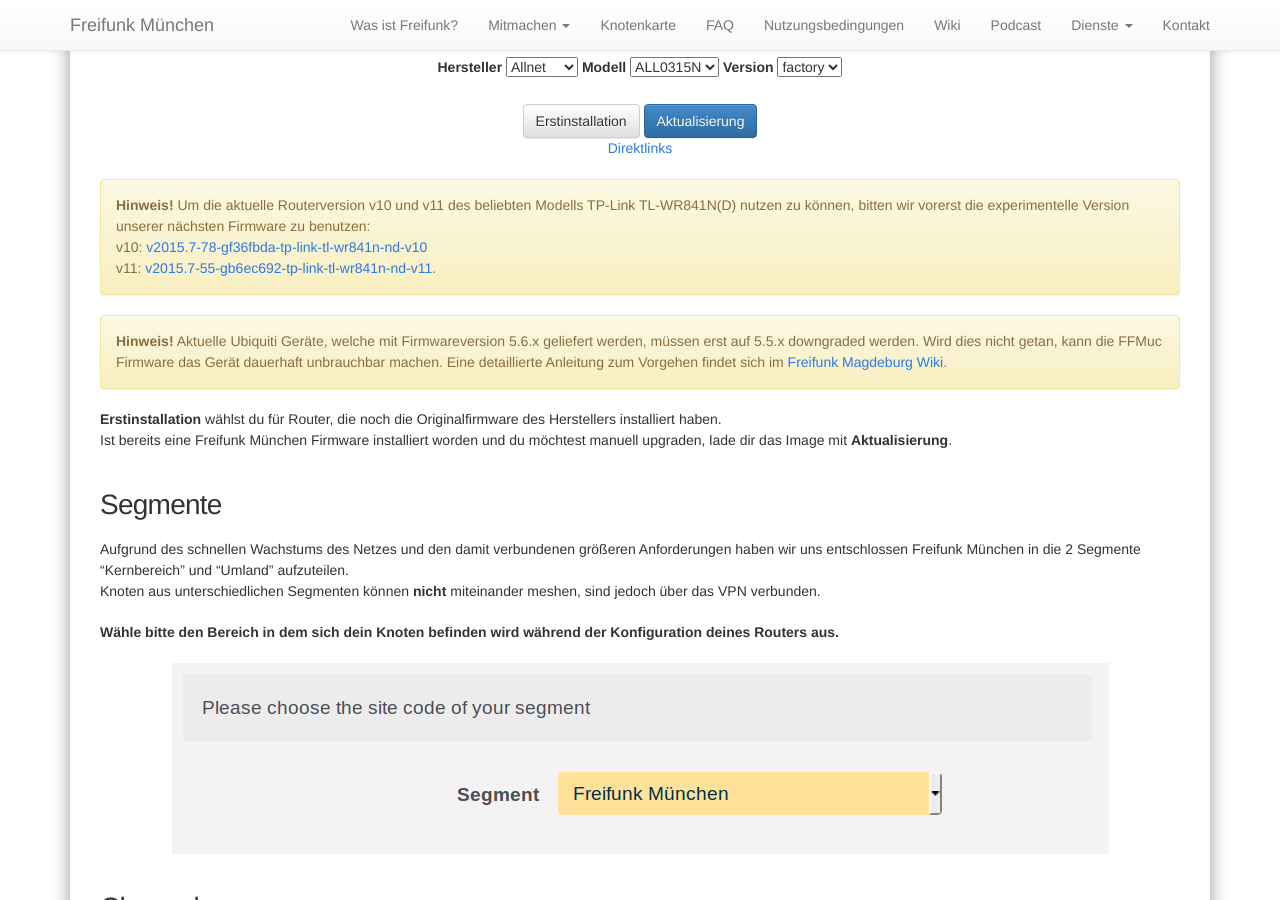
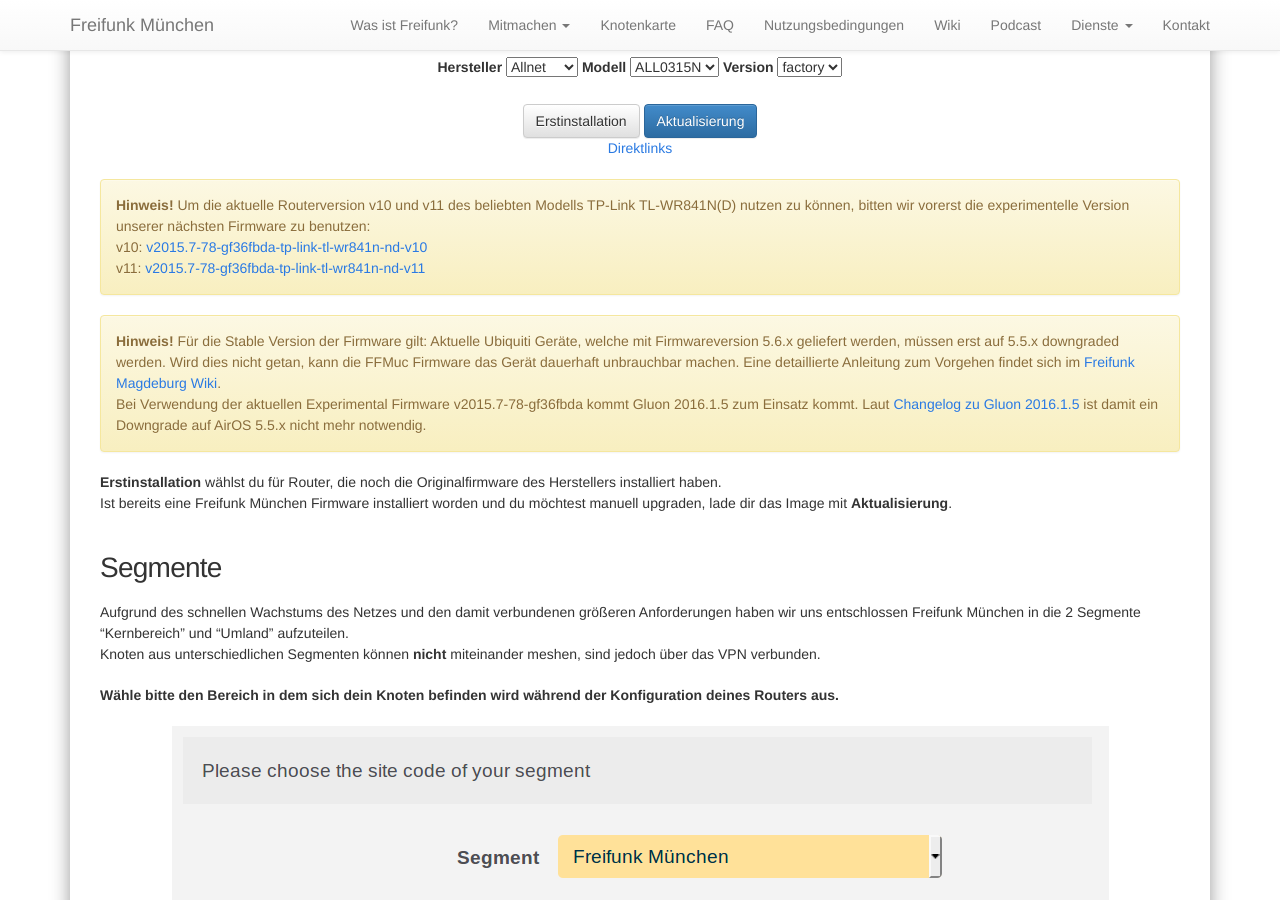
Before and after one commit to freifunkMUC/freifunkmuc.github.io, a Jekyll site: the page built from firmware.md, in a window 1280 px wide and 900 px high, scrolled down 1070 px. Built offline with Jekyll 4.4.1, drawn with Linux system fonts in a browser that asks for light colours.

Commit message:
Update firmware.md

```diff
--- a/firmware.md
+++ b/firmware.md
@@ -234,11 +234,12 @@ function getImage(code,type,url,gluon) {
 <div class="alert alert-warning" role="alert">
   <strong>Hinweis!</strong> Um die aktuelle Routerversion v10 und v11 des beliebten Modells TP-Link TL-WR841N(D) nutzen zu können, bitten wir vorerst die experimentelle Version unserer nächsten Firmware zu benutzen: <br>
   v10: <a href="https://firmware.ffmuc.net/experimental/factory/gluon-ffmuc-v2015.7-78-gf36fbda-tp-link-tl-wr841n-nd-v10.bin">v2015.7-78-gf36fbda-tp-link-tl-wr841n-nd-v10</a><br>
-  v11: <a href="https://firmware.ffmuc.net/experimental/factory/gluon-ffmuc-v2015.7-78-gf36fbda-tp-link-tl-wr841n-nd-v11.bin">v2015.7-55-gb6ec692-tp-link-tl-wr841n-nd-v11</a>.
+  v11: <a href="https://firmware.ffmuc.net/experimental/factory/gluon-ffmuc-v2015.7-78-gf36fbda-tp-link-tl-wr841n-nd-v11.bin">v2015.7-78-gf36fbda-tp-link-tl-wr841n-nd-v11</a>
 </div>
 
 <div class="alert alert-warning" role="alert">
-  <strong>Hinweis!</strong> Aktuelle Ubiquiti Geräte, welche mit Firmwareversion 5.6.x geliefert werden, müssen erst auf 5.5.x downgraded werden. Wird dies nicht getan, kann die FFMuc Firmware das Gerät dauerhaft unbrauchbar machen. Eine detaillierte Anleitung zum Vorgehen findet sich im <a href="https://wiki.md.freifunk.net/Anleitungen/router-flashen-ubnt">Freifunk Magdeburg Wiki</a>.
+  <strong>Hinweis!</strong> Für die Stable Version der Firmware gilt: Aktuelle Ubiquiti Geräte, welche mit Firmwareversion 5.6.x geliefert werden, müssen erst auf 5.5.x downgraded werden. Wird dies nicht getan, kann die FFMuc Firmware das Gerät dauerhaft unbrauchbar machen. Eine detaillierte Anleitung zum Vorgehen findet sich im <a href="https://wiki.md.freifunk.net/Anleitungen/router-flashen-ubnt">Freifunk Magdeburg Wiki</a>.<br>
+  Bei Verwendung der aktuellen Experimental Firmware v2015.7-78-gf36fbda kommt Gluon 2016.1.5 zum Einsatz kommt. Laut <a href="https://gluon.readthedocs.io/en/v2016.1.5/releases/v2016.1.5.html">Changelog zu Gluon 2016.1.5</a> ist damit ein Downgrade auf AirOS 5.5.x nicht mehr notwendig.
 </div>
 
 
```
